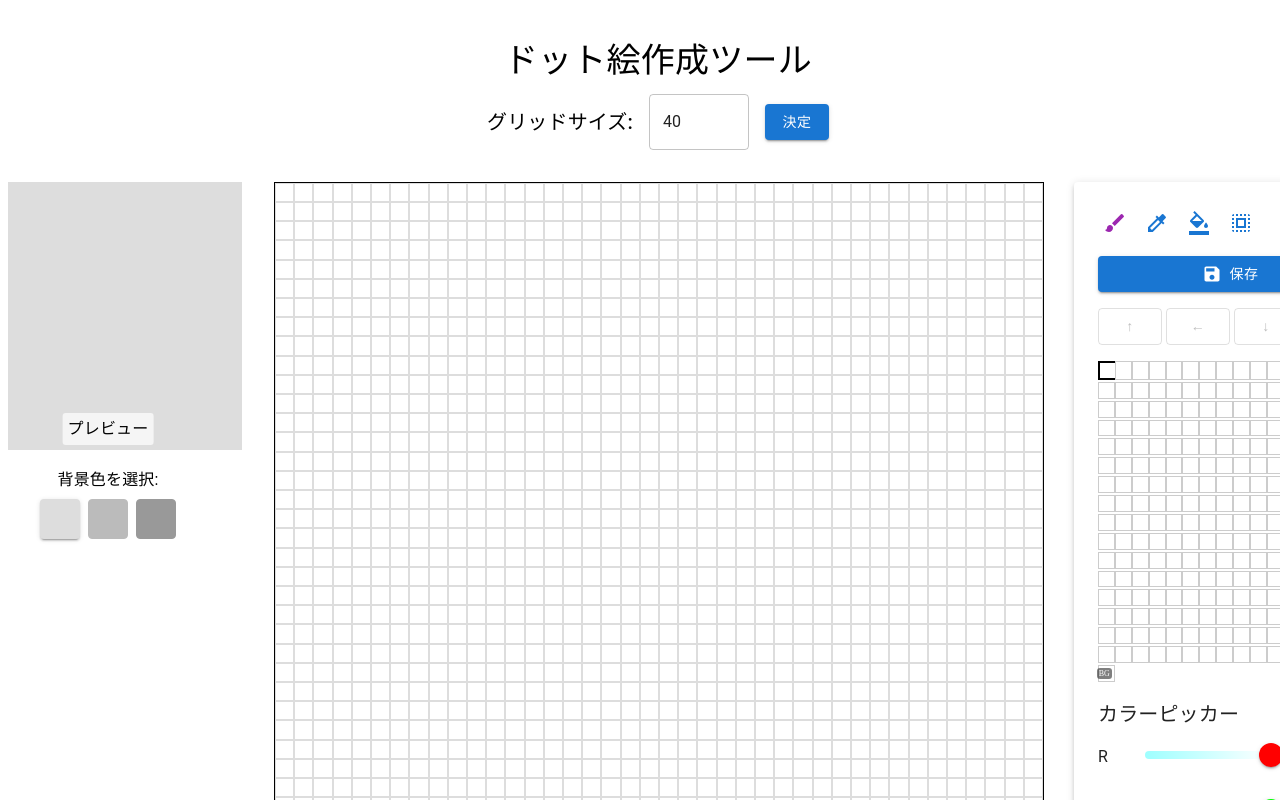
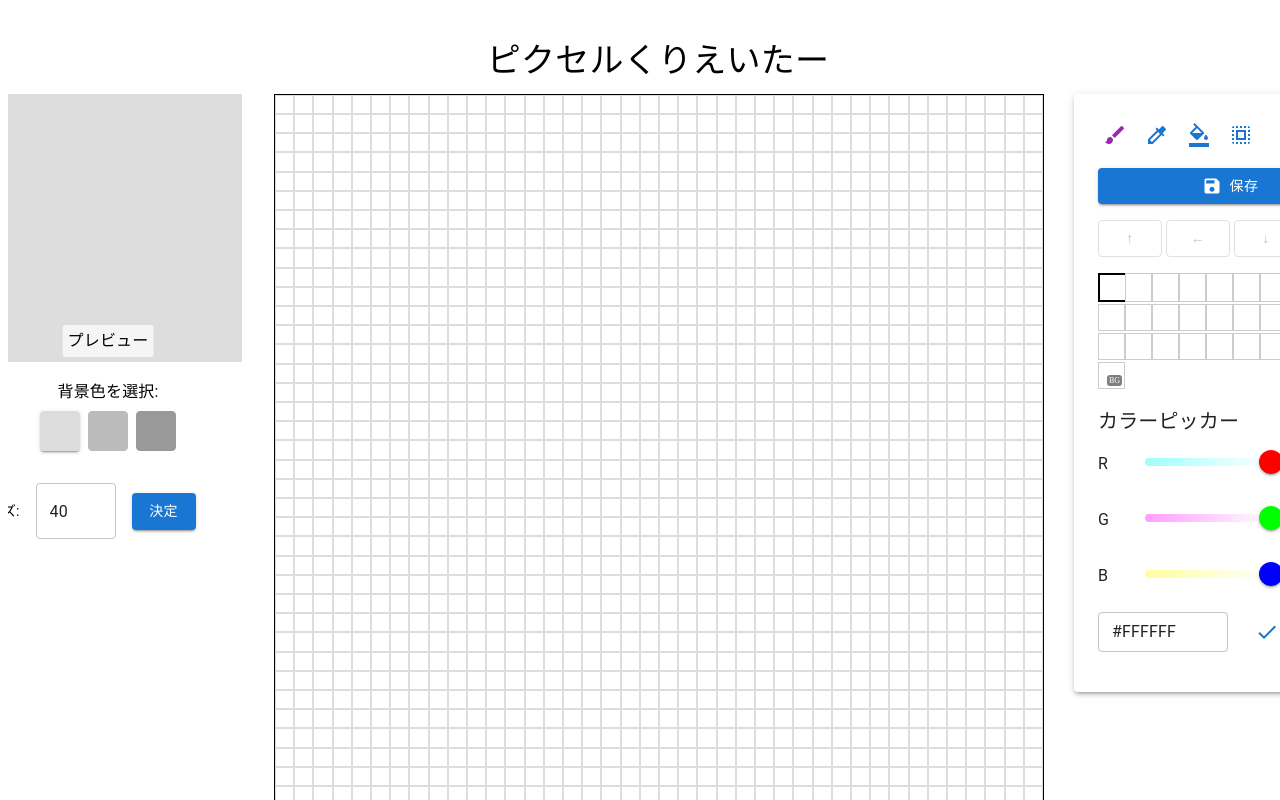
Before and after one commit to nakaji-nandaina/pixel-art-app, a React (Create React App) app: page / in a window 1280 px wide. Shown: the top 800 px of the page. Built offline with nearby package versions, Linux system fonts and the light colour scheme.

Commit message:
サイズ設定の位置を変更

```diff
--- a/src/App.tsx
+++ b/src/App.tsx
@@ -26,12 +26,12 @@ const App: React.FC = () => {
 
   // グリッドのピクセルデータを背景色インデックスで初期化
   const [grid, setGrid] = useState<number[][]>(
-    Array.from({ length: 40 }, () => Array(40).fill(256)) // 初期値は背景色インデックス256
+    Array.from({ length: 40 }, () => Array(40).fill(31)) // 初期値は背景色インデックス256
   );
 
   // パレットの色を管理する状態（256通常色 + 1背景色）
   const [paletteColors, setPaletteColors] = useState<string[]>(
-    Array(257).fill('rgba(255,255,255,1)') // 初期色を白に設定
+    Array(31).fill('rgba(255,255,255,1)') // 初期色を白に設定
   );
 
   // 選択中のパレットのインデックス（初期は0）
@@ -48,13 +48,10 @@ const App: React.FC = () => {
     y2: number;
   } | null>(null);
 
-  // 背景色として固定されたパレットのインデックス（例: 256）
-  const [backgroundColorIndex, setBackgroundColorIndex] = useState<number>(256); // 256を背景カラーとして使用
+  const [backgroundColorIndex, setBackgroundColorIndex] = useState<number>(30); // 256を背景カラーとして使用
 
-  // 範囲選択中かどうかを管理する状態
   const [isSelecting, setIsSelecting] = useState(false);
 
-  // 選択範囲の移動オフセット（dx, dy）
   const [moveOffset, setMoveOffset] = useState<{ dx: number; dy: number }>({
     dx: 0,
     dy: 0,
@@ -151,30 +148,9 @@ const App: React.FC = () => {
       >
         {/* タイトル */}
         <Typography variant="h4" align="center" gutterBottom>
-          ドット絵作成ツール
+          ピクセルくりえいたー
         </Typography>
 
-        {/* グリッドサイズの入力 */}
-        <Box sx={{ mb: 4, display: 'flex', alignItems: 'center' }}>
-          <Typography variant="h6" sx={{ mr: 2 }}>
-            グリッドサイズ:
-          </Typography>
-          <TextField
-            type="number"
-            value={gridSizeInput}
-            onChange={handleGridSizeInputChange}
-            inputProps={{ min: 8, max: 64 }}
-            aria-label="グリッドサイズを入力"
-            sx={{ mr: 2, width: '100px' }}
-          />
-          <Button
-            variant="contained"
-            onClick={handleGridSizeConfirm}
-            aria-label="グリッドサイズを決定"
-          >
-            決定
-          </Button>
-        </Box>
 
         {/* メインコンテンツ */}
         <Grid
@@ -194,7 +170,30 @@ const App: React.FC = () => {
                 gridSize={gridSize}
               />
             </Box>
+            {/* グリッドサイズの入力 */}
+            <Box sx={{ mt:4,mb: 4, display: 'flex', alignItems: 'center' }}>
+              <Typography variant="body2" sx={{ mr: 2 }}>
+                サイズ:
+              </Typography>
+              <TextField
+                type="number"
+                value={gridSizeInput}
+                onChange={handleGridSizeInputChange}
+                inputProps={{ min: 8, max: 64 }}
+                aria-label="グリッドサイズを入力"
+                sx={{ mr: 2, width: '80px' }}
+              />
+              <Button
+                variant="contained"
+                onClick={handleGridSizeConfirm}
+                aria-label="グリッドサイズを決定"
+              >
+                決定
+              </Button>
+            </Box>
+
           </Grid>
+
 
           {/* キャンバス */}
           <Grid item sx={{ flexShrink: 0, width: '800px' }}>
--- a/src/components/Palette.tsx
+++ b/src/components/Palette.tsx
@@ -44,7 +44,7 @@ const Palette: React.FC<PaletteProps> = React.memo(({
     <Box
       sx={{
         display: 'grid',
-        gridTemplateColumns: 'repeat(16, 1fr)', // 256通常 + 1背景 = 17列
+        gridTemplateColumns: 'repeat(10, 1fr)', // 256通常 + 1背景 = 17列
         gridTemplateRows: 'repeat(auto-fill, 1fr)', // 行数を自動計算
         gap: '2px',
         mb: 2,
```
